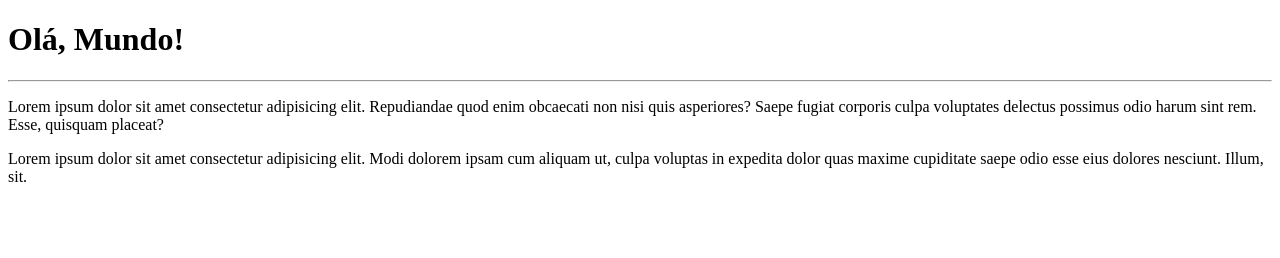
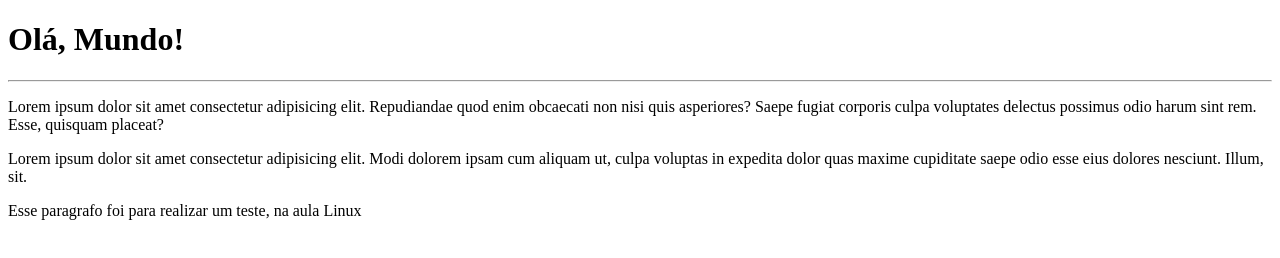
Before and after one commit to FernandaBienio/Ola-mundo, a plain HTML site: page Site exemplo/Index.html in a window 1280 px wide. Drawn offline with Linux system fonts and the light colour scheme.

Commit message:
Mudei o arquivo Index

```diff
--- a/Site exemplo/Index.html
+++ b/Site exemplo/Index.html
@@ -11,6 +11,8 @@
     <hr>
     <P>Lorem ipsum dolor sit amet consectetur adipisicing elit. Repudiandae quod enim obcaecati non nisi quis asperiores? Saepe fugiat corporis culpa voluptates delectus possimus odio harum sint rem. Esse, quisquam placeat?</P>
 <p> Lorem ipsum dolor sit amet consectetur adipisicing elit. Modi dolorem ipsam cum aliquam ut, culpa voluptas in expedita dolor quas maxime cupiditate saepe odio esse eius dolores nesciunt. Illum, sit.</p>
+<p> Esse paragrafo foi para realizar um teste, na aula Linux
+</p>
 
 </body>
 </html>
```
